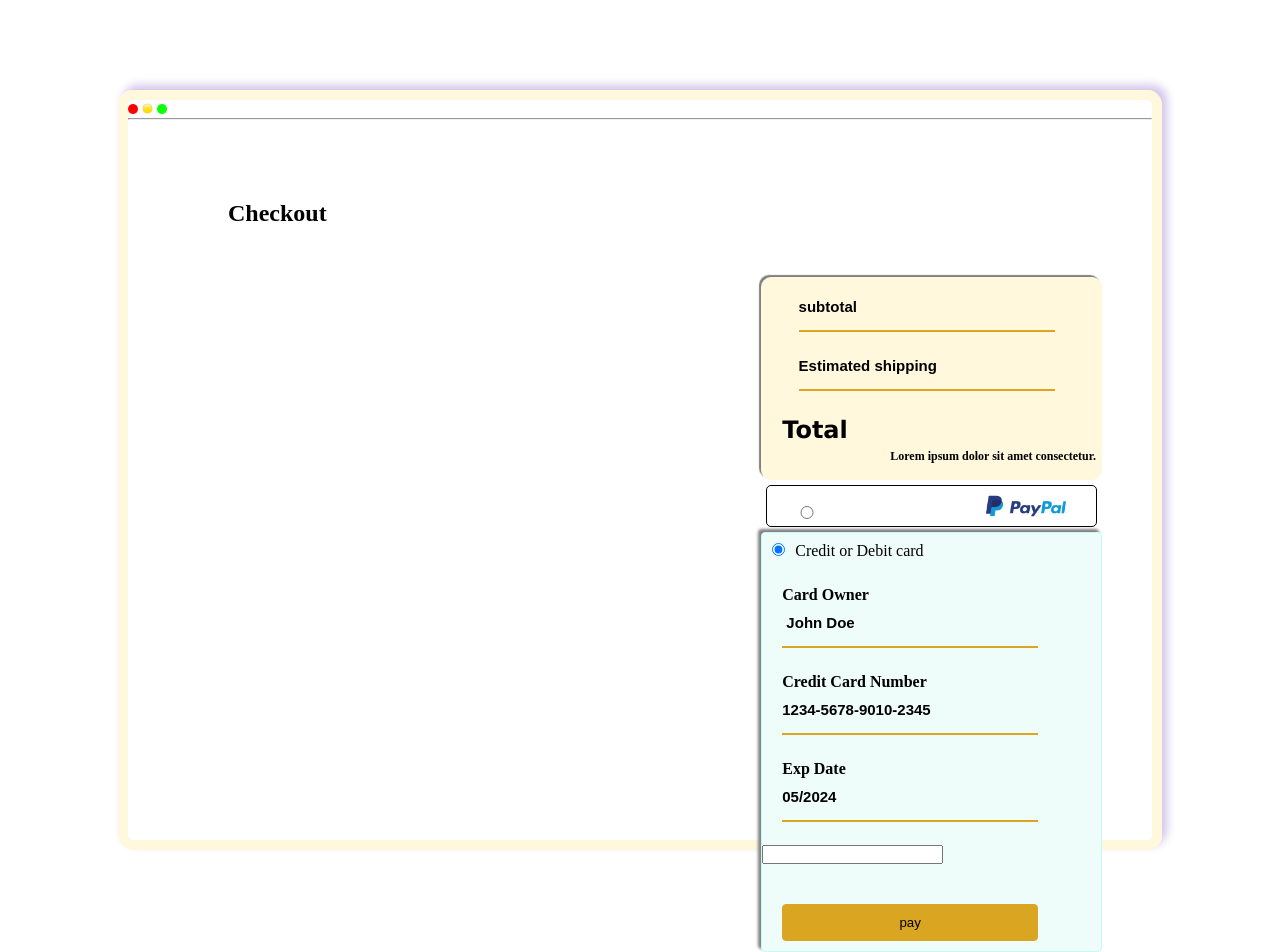
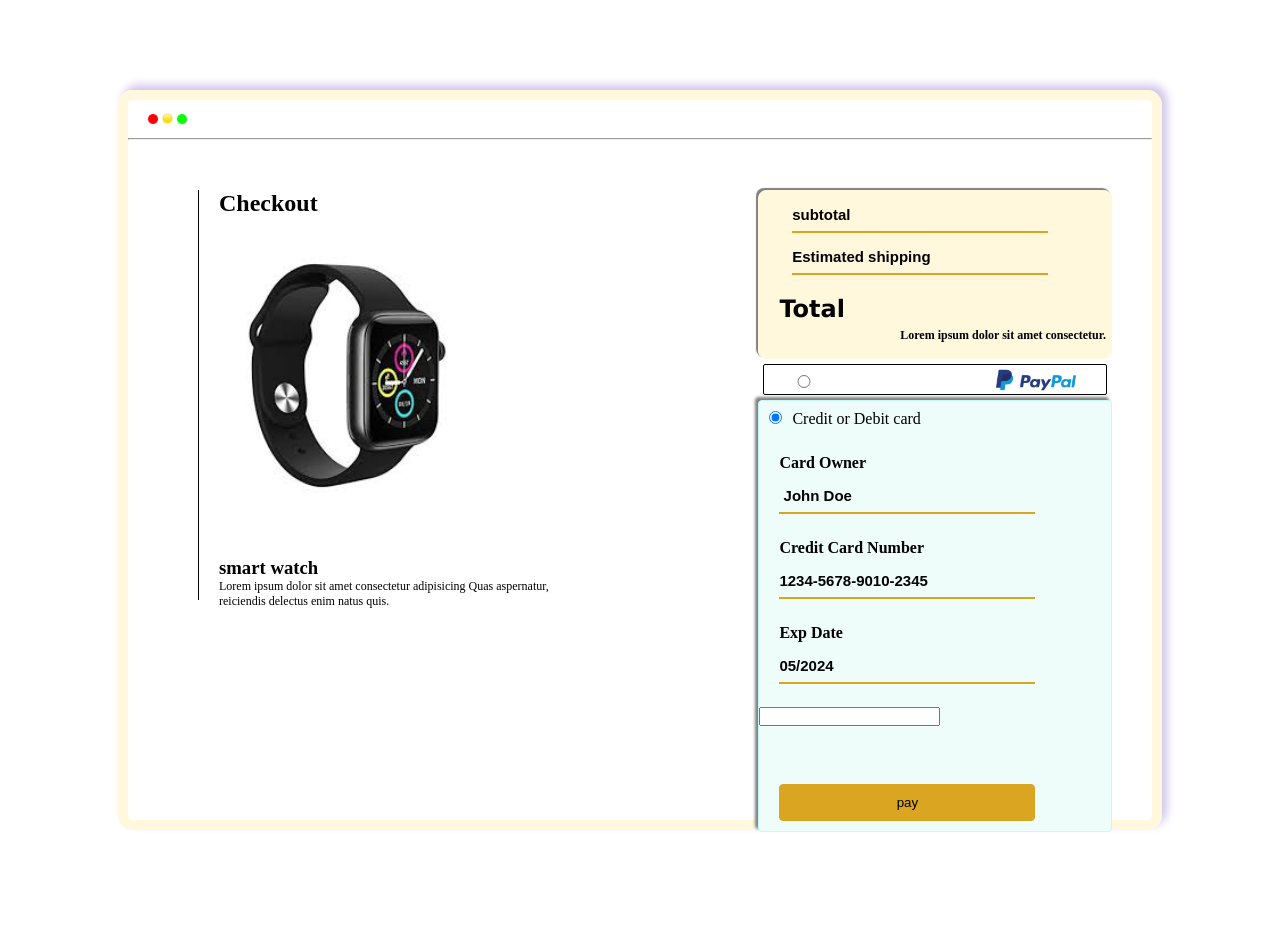
Before and after one commit to cyndi687/ecommerce, a plain HTML site: page index.html in a window 1280 px wide. After the commit the page ends 920 px from the top, so only its background shows below. Drawn offline with Linux system fonts and the light colour scheme.

Commit message:
second commit

```diff
--- a/index.html
+++ b/index.html
@@ -9,15 +9,20 @@
   </head>
   <body>
     <section class="landingPage">
-      <div>
-        <img src="images/redCircle.png" alt="" width="10px" margin="50px" />
-        <img src="images/yellowCircle.jfif" alt="" width="11px" margin="50px" />
-        <img src="images/greenCircle.png" alt="" width="10px" margin="50px" />
+      <div class="images">
+        <img src="images/redCircle.png" alt="" width="10px" />
+        <img src="images/yellowCircle.jfif" alt="" width="11px"  />
+        <img src="images/greenCircle.png" alt="" width="10px"  />
       </div>
       <hr />
-      <div class="smart watch"></div>
+    </div>
+      <div class="page">
+      <div class="smartwatch">
       <h1>Checkout</h1>
-
+      <img src="images/smartwatch.jfif" alt="">
+      <h3>smart watch</h3>
+      <p>Lorem ipsum dolor sit amet consectetur adipisicing  Quas aspernatur,<br> reiciendis delectus enim natus quis.</p>
+</div>
       <div class="payment">
         <div class="total">
           <form action="">
@@ -49,13 +54,14 @@
           <div class="date">
             <h3>Exp Date</h3>
             <input type="text" name="" value="05/2024" id="" />
+            <h3>Cvv</h3>
+            <input type="password" />
           </div>
-          <h3>Cvvbbbbbbbbbbbbb</h3>
-          <input type="password" />
           <br />
           <input type="button" value="pay" />
         </div>
       </div>
+      </div>
     </section>
   </body>
 </html>
--- a/style.css
+++ b/style.css
@@ -9,29 +9,46 @@
   margin: 90px auto;
   border-radius: 15px;
   box-shadow: 5px -5px 10px #d1c4e9;
-  padding: auto;
-  display: ;
-  padding-bottom: 20px;
+  /* padding: 20px 20px */
 }
-.landingPage h1 {
-  font-weight: 20px;
-  margin: 80px 0px 50px 100px;
+.images {
+  margin: 10px 20px;
+}
+.page {
+  border-left: 1px solid black;
+  margin: 50px 10px 20px 70px;
+  display: flex;
+  height: 32vw;
+  justify-content: space-between;
 }
 
 .smartwatch {
-  float: left;
+  margin: 0px 10px 10px 20px;
+}
+.smartwatch h1 {
+  font-weight: 20px;
+  margin: 0px 0px 30px 0px;
+}
+.smartwatch img {
+  width: 20vw;
+  height: auto;
+  margin-right: 50px;
+}
+.smartwatch h3 {
+  margin-top: 50px;
+}
+.smartwatch p {
+  font-size: 12px;
 }
 .payment {
-  float: right;
-  margin-right: 50px;
-  margin-top: 0px;
+  margin: 0px 30px 10px 10px;
 }
 .total {
   background-color: cornsilk;
-  border-radius: 10px;
+  border-radius: 8px;
   /* border: none; */
   border: 1px solid cornsilk;
-  width: 500px auto;
+  width: 10vw auto;
   text-align: center;
   height: 50vh auto;
   box-shadow: -2px -2px 1px gray;
@@ -41,11 +58,12 @@ input[type="text"] {
   border: none;
   background-color: transparent;
   border-bottom: 2px solid goldenrod;
-  padding-bottom: 15px;
+  padding: 5px 0px 8px 0px;
   font-size: 15px;
   font-weight: 700;
-  margin: 20px 30px 5px 20px;
+  margin: 10px 30px 0px 0px;
   width: 20vw;
+  /* text-align: justify; */
 }
 
 .total h1 {
@@ -63,10 +81,10 @@ input[type="text"] {
 .paypal {
   border: 1px solid black;
   /* margin-top: px; */
-  border-radius: 5px;
+  border-radius: 2px;
   padding: 10px 30px;
-  width: 21vw;
-  height: 20px;
+  width: 22vw;
+  height: 9px;
   margin: 5px;
   justify-content: flex-start;
 }
@@ -77,12 +95,12 @@ input[type="text"] {
   margin-top: 5px;
   width: 80px;
   margin-left: -30px;
-  margin-top: 10px;
+  margin-top: 0px;
 }
 .paypal img {
   width: 80px;
   float: right;
-  margin-top: -30px;
+  margin-top: -35px;
   margin-left: -100%;
 }
 .pay {
@@ -112,6 +130,6 @@ input[type="button"] {
   padding: 10px 20px;
   margin: 40px 20px 10px;
 }
-.date{
-
+.date {
+  width: 100%;
 }
```
Also changed, not shown: images/redcircle2.jpg (renamed from redcircle2.jpg), paypal.png (deleted), smartwatch.jfif (deleted), smartwatch2.jfif (deleted).
